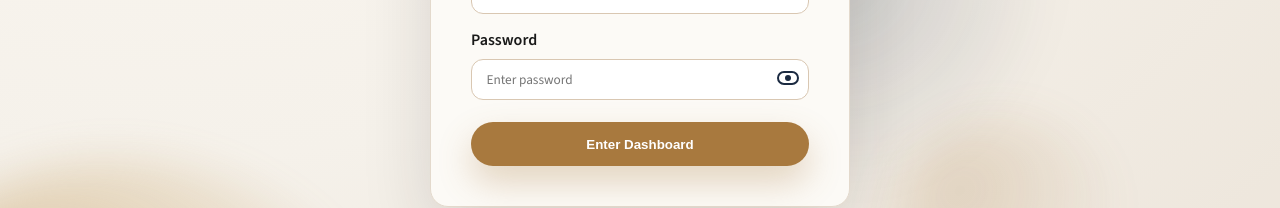
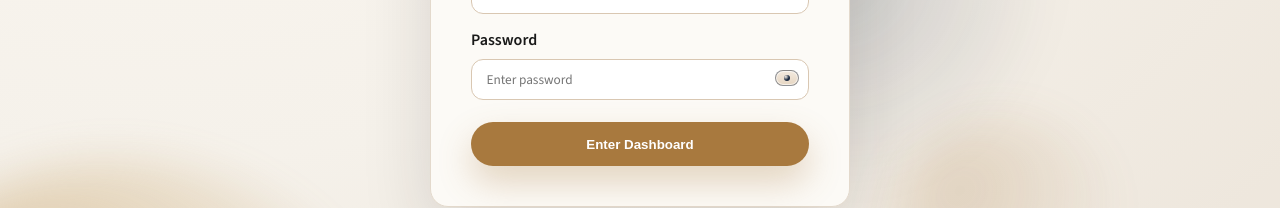
Before and after one commit to rahullpandey/rahul-engineering, a Next.js app: page /admin/login in a window 1280 px wide. Shown: the part 299-507 px from the top of the page. Built offline with nearby package versions, Linux system fonts and the light colour scheme.

Commit message:
Refine eye icon styling

```diff
--- a/app/globals.css
+++ b/app/globals.css
@@ -412,13 +412,15 @@ textarea {
 }
 
 .eye-icon {
-  width: 22px;
-  height: 14px;
+  width: 24px;
+  height: 16px;
   display: inline-block;
-  border: 2px solid var(--accent-2);
+  position: relative;
   border-radius: 999px;
-  position: relative;
-  transition: border-color 0.2s ease, transform 0.2s ease;
+  background: linear-gradient(180deg, #f3eadf, #e6d6c2);
+  border: 1.5px solid rgba(27, 42, 65, 0.45);
+  box-shadow: inset 0 0 0 1px rgba(255, 255, 255, 0.6);
+  transition: border-color 0.2s ease, transform 0.2s ease, box-shadow 0.2s ease;
 }
 
 .eye-icon::before {
@@ -426,39 +428,39 @@ textarea {
   position: absolute;
   width: 6px;
   height: 6px;
-  background: var(--accent-2);
+  background: radial-gradient(circle at 30% 30%, #f7f0e7, #1b2a41 55%);
   border-radius: 50%;
   top: 50%;
   left: 50%;
   transform: translate(-50%, -50%);
-  transition: background 0.2s ease, transform 0.2s ease;
+  transition: transform 0.2s ease;
 }
 
 .eye-icon::after {
   content: "";
   position: absolute;
-  left: -2px;
-  right: -2px;
+  left: 3px;
+  right: 3px;
   top: 50%;
-  height: 2px;
-  background: rgba(27, 42, 65, 0.6);
-  transform: rotate(-20deg) scaleX(0);
+  height: 1.6px;
+  background: rgba(27, 42, 65, 0.45);
+  transform: rotate(-16deg) scaleX(0);
   transform-origin: center;
   transition: transform 0.2s ease;
 }
 
 .eye-icon.active {
-  border-color: var(--accent);
+  border-color: rgba(168, 121, 62, 0.9);
+  box-shadow: 0 0 0 2px rgba(168, 121, 62, 0.15);
   transform: scale(1.05);
 }
 
 .eye-icon.active::before {
-  background: var(--accent);
-  transform: translate(-50%, -50%) scale(1.2);
+  transform: translate(-50%, -50%) scale(1.15);
 }
 
 .eye-icon.active::after {
-  transform: rotate(-20deg) scaleX(1);
+  transform: rotate(-16deg) scaleX(1);
 }
 
 @media (max-width: 900px) {
```
